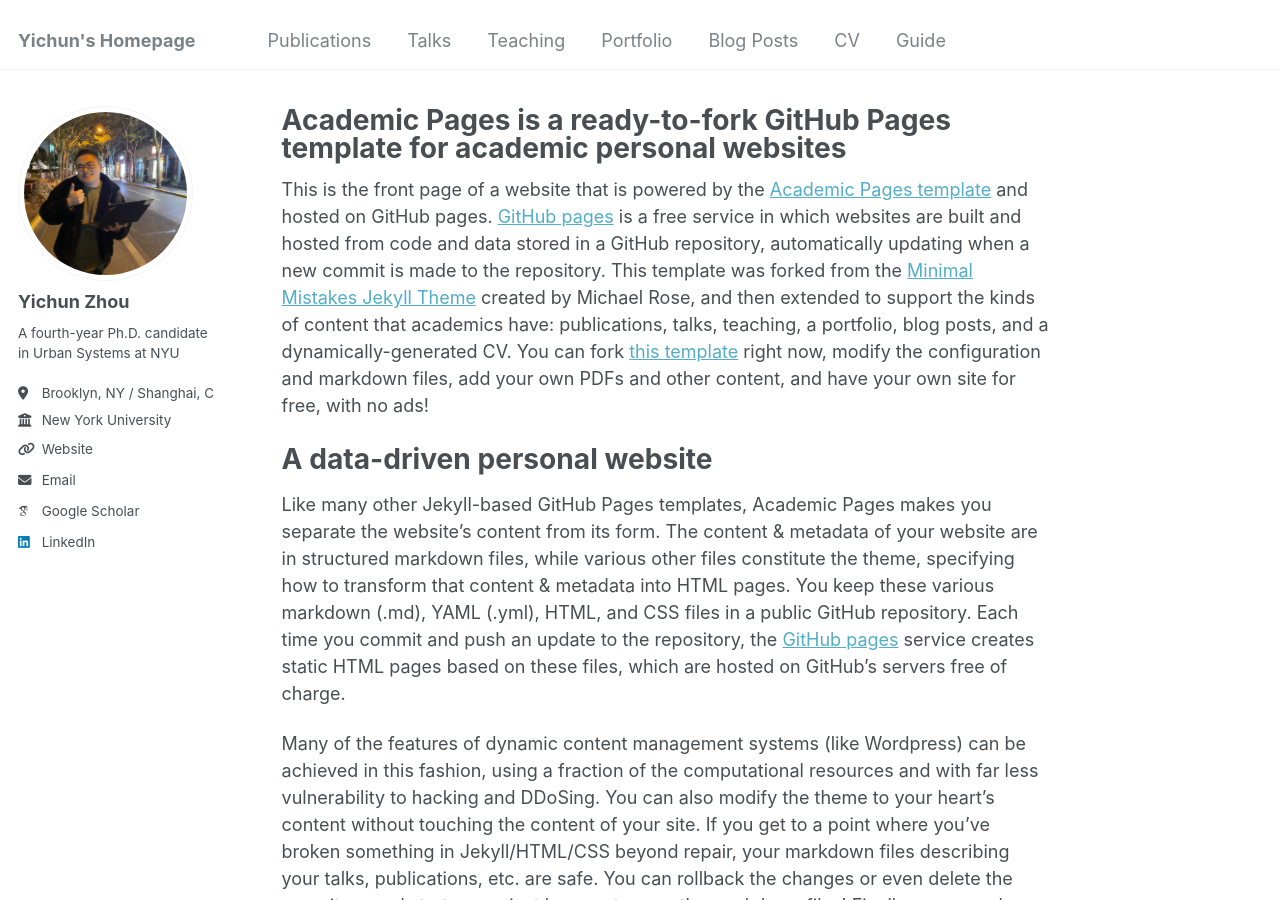
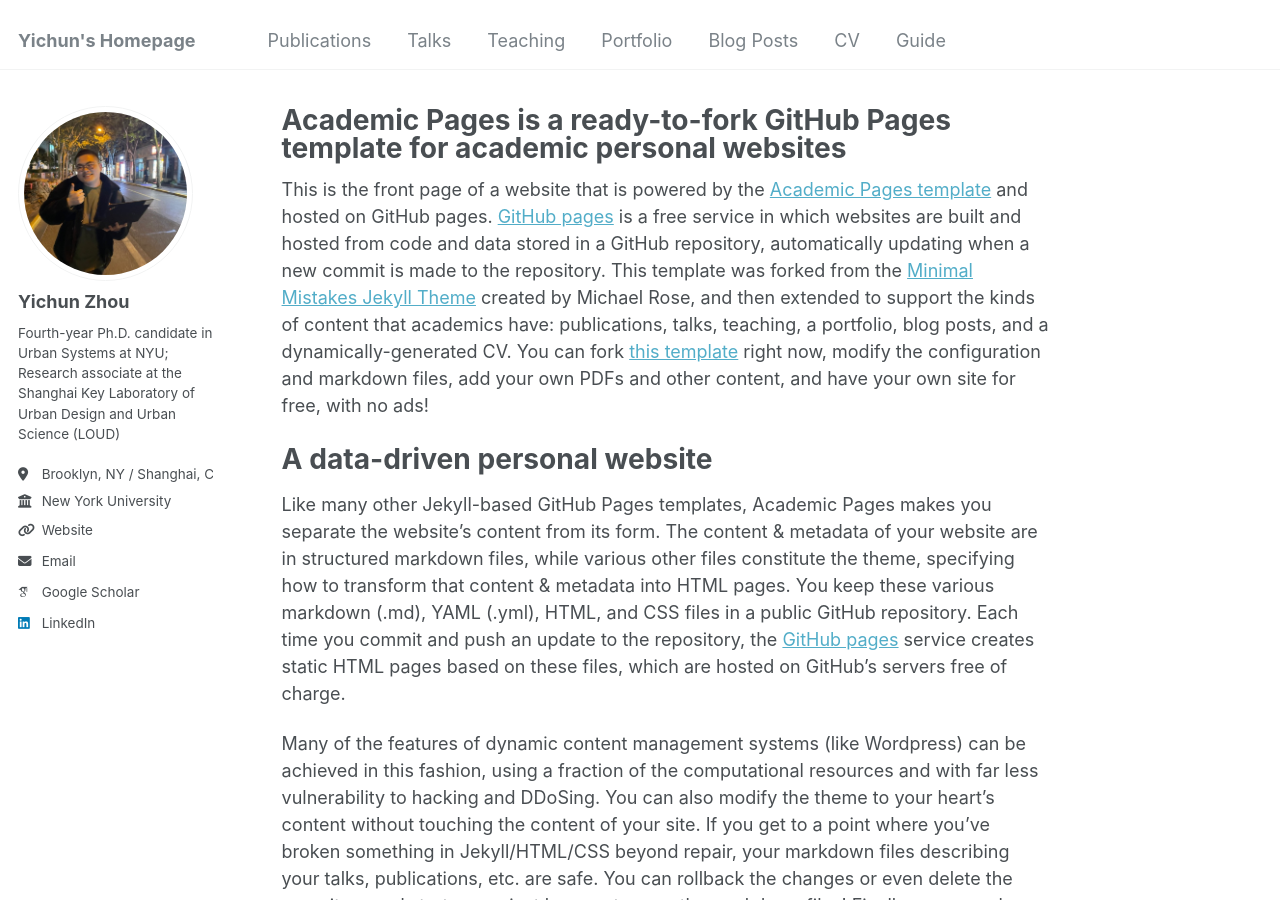
Before and after one commit to yichunzhou12/yichunzhou12.github.io, a Jekyll site: the page built from _pages/about.md, in a window 1280 px wide and 900 px high. Built offline with Jekyll 4.4.1, drawn with Linux system fonts in a browser that asks for light colours; some web fonts are replaced.

Commit message:
Update _config.yml

```diff
--- a/_config.yml
+++ b/_config.yml
@@ -24,11 +24,12 @@
   avatar           : "Yichun street image.jpg"
   name             : "Yichun Zhou"
   pronouns         : # example: "she/her"
-  bio              : "A fourth-year Ph.D. candidate in Urban Systems at NYU"
+  bio              : "Fourth-year Ph.D. candidate in Urban Systems at NYU;
+  Research associate at the Shanghai Key Laboratory of Urban Design and Urban Science (LOUD)"
   location         : "Brooklyn, NY / Shanghai, China"
   employer         : "New York University"
   uri              : "yichunzhou12.github.io"
-  email            : "yichun.zhou [at] nyu.edu"
+  email            : "yichun.zhou@nyu.edu"
 
   # Academic websites
   arxiv            : # URL - Update with the correct link to your profile
@@ -58,7 +59,7 @@
   keybase          : # Username
   instagram        : # Username
   lastfm           : # Username
-  linkedin         : "https://www.linkedin.com/in/yichun-zhou/"
+  linkedin         : "yichun-zhou"
   mastodon         : # URL
   medium           : # URL
   pinterest        : # Username
```
